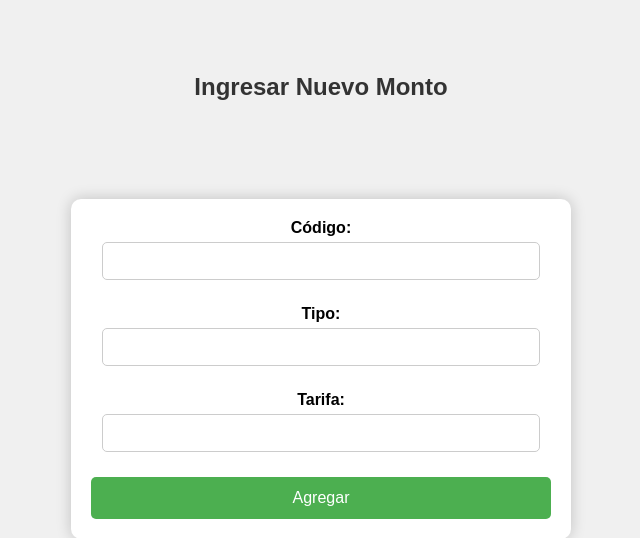
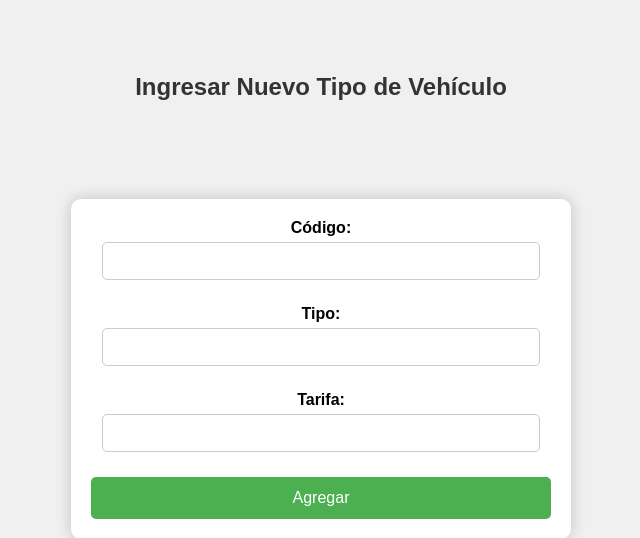
Before and after one commit to AnaBQS0107/ProyectoFinal--IngSoft, a PHP site: page /IngresarNuevoMonto.php in a window 1280 px wide. Shown: the part 79-617 px from the top of the page, without its empty margins (319-959 px from the left). Run offline with PHP 8.4, Linux system fonts and the light colour scheme; data that the repository does not hold is empty.

Commit message:
Ruta nueva, cambio de nombres

```diff
--- a/Vista/IngresarNuevoMonto.php
+++ b/Vista/IngresarNuevoMonto.php
@@ -42,7 +42,7 @@ if (isset($_GET['idTipoVehiculo'])) {
     </header>
     <br><br><br><br>
     <center>
-        <h1><?php echo $idTipoVehiculo ? 'Editar Tipo de Vehículo' : 'Ingresar Nuevo Monto'; ?></h1>
+        <h1><?php echo $idTipoVehiculo ? 'Editar Tipo de Vehículo' : 'Ingresar Nuevo Tipo de Vehículo'; ?></h1>
     </center>
     <br>
     <center>
--- a/Vista/TablaMontoVehiculos.php
+++ b/Vista/TablaMontoVehiculos.php
@@ -26,7 +26,7 @@ require_once '../Modelo/ObtenerMontosPeaje.php';
     </header>
     <br><br><br><br>
     <center>
-        <h1> Tipos de Vehículo </h1>
+        <h1> Montos de vehiculos </h1>
     </center>
     <br>
     <center>
--- a/Vista/header.php
+++ b/Vista/header.php
@@ -43,7 +43,7 @@ $user = isset($_SESSION['user']) ? $_SESSION['user'] : null;
                 <li class="nav-item"><a class="nav-link" href="../Vista/HorasExtras.php">Calcular Extras</a></li>
                 <li class="nav-item"><a class="nav-link" href="../Vista/ActualizarMonto.php">Actualizar Monto</a></li>
                 <li class="nav-item"><a class="nav-link" href="../Vista/ActualizarEmpleado.php">Actualizar Empleado</a></li>
-                <li class="nav-item"><a class="nav-link" href="../Vista/IngresarNuevoMonto.php">Nuevo Monto</a></li>
+                <li class="nav-item"><a class="nav-link" href="../Vista/IngresarNuevoMonto.php">Nuevo Vehiculo</a></li>
                 <li class="nav-item dropdown">
                             <a class="nav-link dropdown-toggle" href="#" id="navbarDropdownMantenimiento" role="button"
                                 data-toggle="dropdown" aria-haspopup="true" aria-expanded="false">
```
